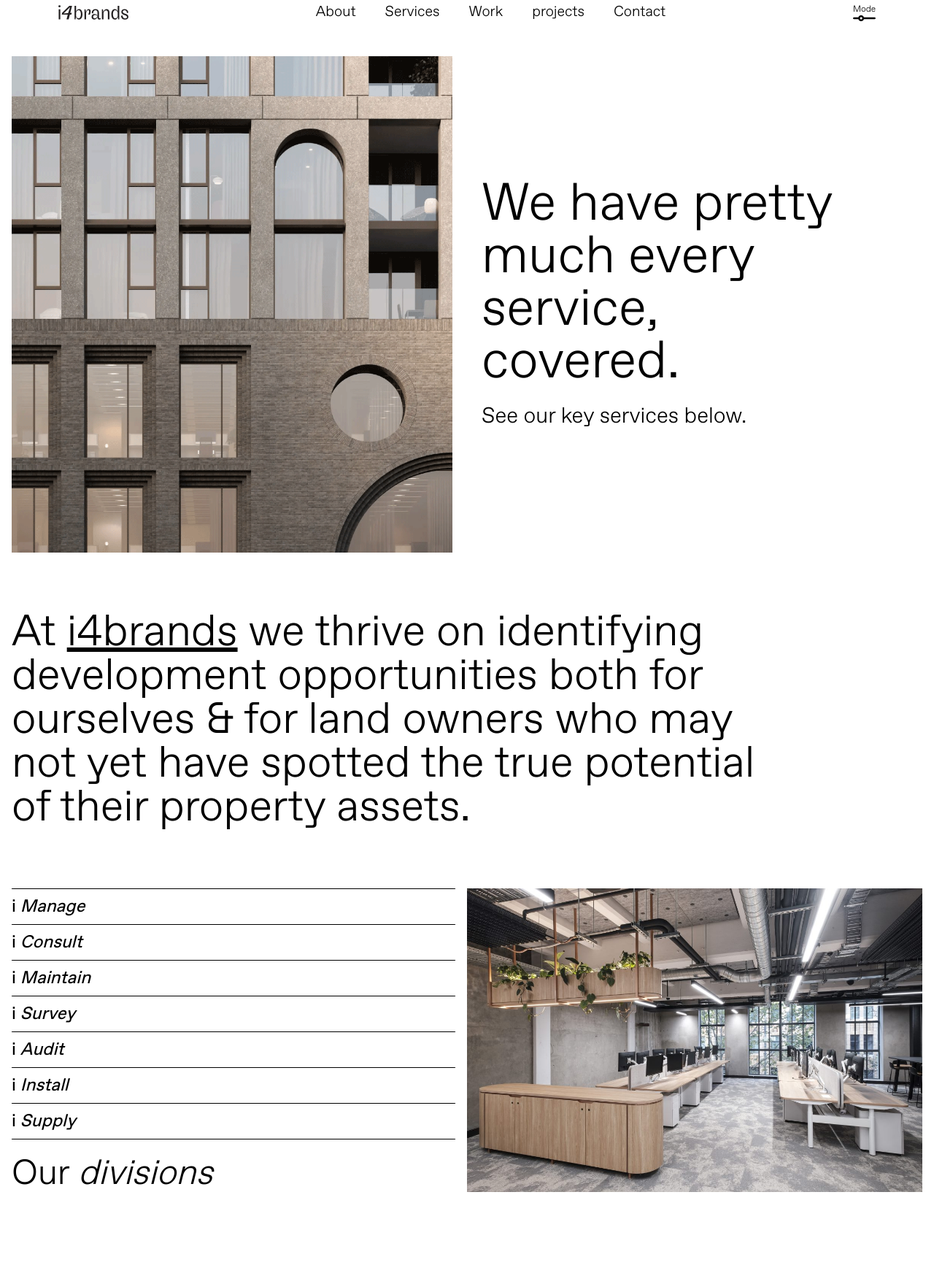
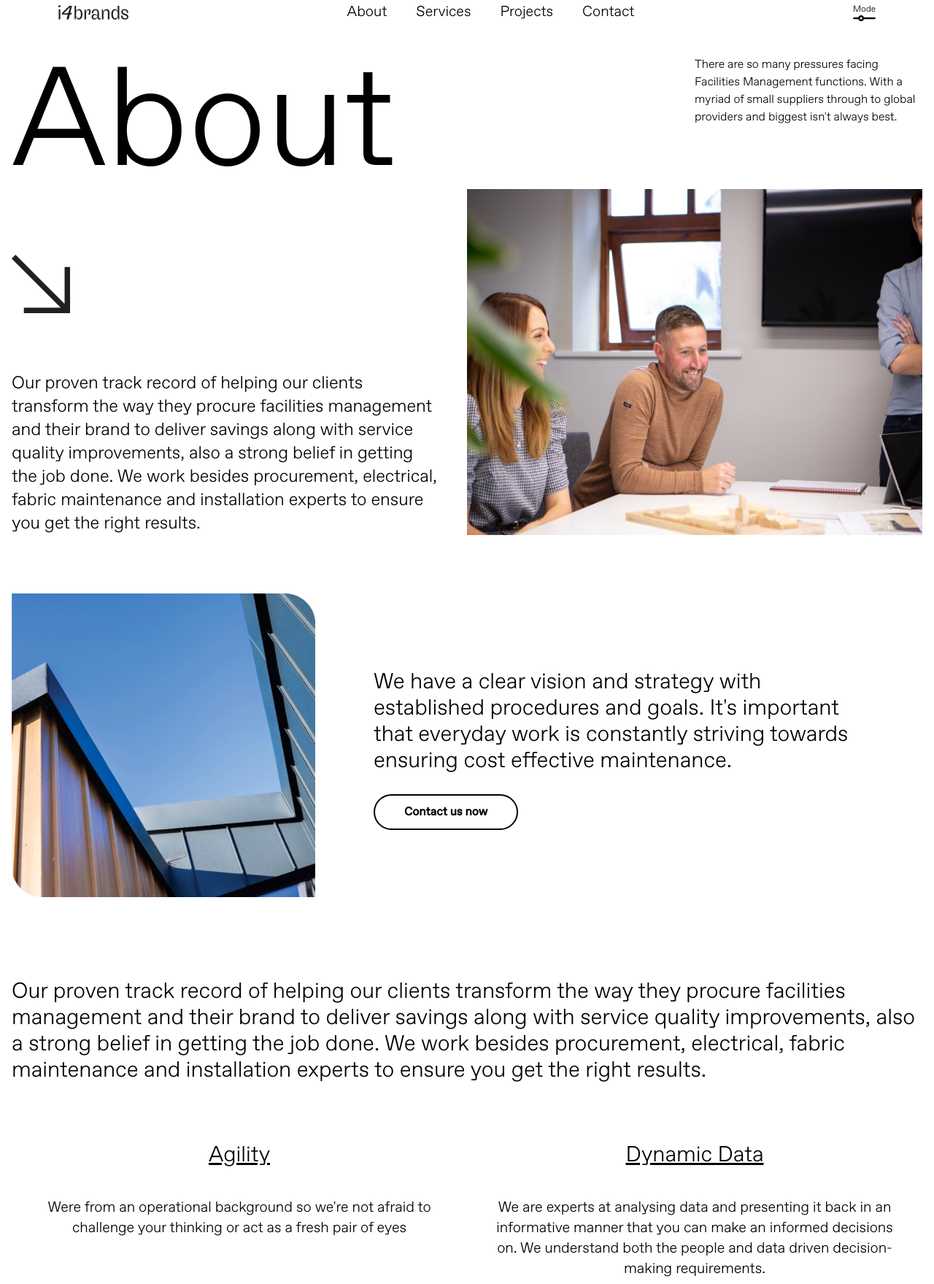
Before and after one commit to NiallColman49/i4brands, a website: page about.html in a window 1280 px wide. Shown: the part 43-1802 px from the top of the page at 73% size. Drawn offline with Linux system fonts and the light colour scheme.

Commit message:
*git hanging on commit - new changes for all site*

```diff
--- a/about.html
+++ b/about.html
@@ -28,8 +28,9 @@
                     <li>
                         <a href="./services.html">Services</a>
                     </li>
-                    <li>Work</li>
-                    <li>projects</li>
+                    <li>
+                        <a href="./projects.html">Projects</a>
+                    </li>
                     <li>
                         <a href="./contact.html">Contact</a>
                     </li>
@@ -61,8 +62,9 @@
                     <li>
                         <a href="./services.html">Services</a>
                     </li>
-                    <li>Work</li>
-                    <li>projects</li>
+                    <li>
+                        <a href="./projects.html">Projects</a>
+                    </li>
                     <li>
                         <a href="./contact.html">Contact</a>
                     </li>
@@ -99,133 +101,98 @@
             </div>
         </section>
 
-        <section class="services-hero mx-auto px-4">
-            <div class="w-full flex items-center flex-wrap">
-                <div class="w-full bg-cover lg:pr-5 md:w-1/2">
+        <section class="about-hero mx-auto px-4">
+            <div class="w-full flex flex-wrap">
+                <div class="w-full lg:w-1/2">
+                    <h2 class="font-light text-7xl sm:text-80">About</h2>
                     <img
-                        src="./public/images/services-1.png"
-                        alt="services image"
-                        class="w-full"
+                        src="./public/images/down-right.svg"
+                        alt="down arrow"
+                        class="w-20 mt-10 sm:mt-20"
                     />
+                    <p class="mt-20 font-light lg:pr-10 text-2xl pb-10 lg:pb-0">
+                        Our proven track record of helping our clients transform
+                        the way they procure facilities management and their
+                        brand to deliver savings along with service quality
+                        improvements, also a strong belief in getting the job
+                        done. We work besides procurement, electrical, fabric
+                        maintenance and installation experts to ensure you get
+                        the right results.
+                    </p>
                 </div>
-                <div class="w-full md:pl-5 md:pr-20 md:w-1/2">
-                    <h2 class="font-light pt-20 lg:pt-0 text-5xl lg:text-7xl">
-                        We have pretty much every service, covered.
-                    </h2>
-                    <h3 class="hidden md:block text-3xl font-light mt-5">
-                        See our key services below.
-                    </h3>
-                </div>
-            </div>
-        </section>
-
-        <section class="services-para px-4 mt-10 md:mt-20 w-full md:w-5/6">
-            <div class="w-full flex items-center flex-wrap">
-                <h2 class="font-light md:pt-20 lg:pt-0 text-3xl sm:text-6xl">
-                    At <span class="underline">i4brands</span> we thrive on
-                    identifying development opportunities both for ourselves &
-                    for land owners who may not yet have spotted the true
-                    potential of their property assets.
-                </h2>
-            </div>
-        </section>
-
-        <section class="services-accordion mx-auto px-4 mt-10 md:mt-20">
-            <div class="w-full flex flex-wrap">
-                <div class="w-full flex flex-col justify-between lg:w-1/2">
-                    <div class="accordion pr-4 align-self-start w-full">
-                        <div class="border-t border-black">
-                            <h3 class="text-2xl py-2">
-                                i <span class="italic">Manage</span>
-                            </h3>
-                        </div>
-                        <div class="border-t border-black">
-                            <h3 class="text-2xl py-2">
-                                i <span class="italic">Consult</span>
-                            </h3>
-                        </div>
-                        <div class="border-t border-black">
-                            <h3 class="text-2xl py-2">
-                                i <span class="italic">Maintain</span>
-                            </h3>
-                        </div>
-                        <div class="border-t border-black">
-                            <h3 class="text-2xl py-2">
-                                i <span class="italic">Survey</span>
-                            </h3>
-                        </div>
-                        <div class="border-t border-black">
-                            <h3 class="text-2xl py-2">
-                                i <span class="italic">Audit</span>
-                            </h3>
-                        </div>
-                        <div class="border-t border-black">
-                            <h3 class="text-2xl py-2">
-                                i <span class="italic">Install</span>
-                            </h3>
-                        </div>
-                        <div class="border-t border-b border-black">
-                            <h3 class="text-2xl py-2">
-                                i <span class="italic">Supply</span>
-                            </h3>
-                        </div>
-                    </div>
-
-                    <div
-                        class="divisions pt-10 md:pt-0 font-light align-self-end text-3xl lg:text-5xl"
-                    >
-                        Our <span class="italic">divisions</span>
-                    </div>
-                </div>
-
-                <div class="w-full bg-cover pt-10 md:pt-0 lg:w-1/2">
+                <div class="w-full flex justify-end flex-wrap lg:w-1/2">
+                    <p class="hidden lg:block font-light w-1/2 pb-10">
+                        There are so many pressures facing Facilities Management
+                        functions. With a myriad of small suppliers through to
+                        global providers and biggest isn't always best.
+                    </p>
                     <img
-                        src="./public/images/images.jpeg"
-                        alt="services image"
-                        class="w-full"
+                        src="./public/images/about-team.avif"
+                        alt="about team"
                     />
                 </div>
             </div>
         </section>
 
-        <section class="services-studies mx-auto px-4 mt-10 md:mt-32 w-full">
-            <div class="flex flex-wrap border border-black">
-                <div
-                    class="w-full md:border-r border-black p-4 pt-5 pb-8 md:p-6 xl:p-5 block group md:w-1/3"
-                >
-                    <div class="w-full h-52 lg:h-72 overflow-hidden">
-                        <img src="./public/images/sector-1.jpg" alt="" />
-                    </div>
-                    <h3 class="text-3xl mt-5 font-light">Malborough Street</h3>
-                    <span class="text-sm italic block"
-                        >Construction Management</span
+        <section class="about-section mx-auto px-4 mt-10 lg:mt-20">
+            <div class="w-full flex flex-wrap items-center">
+                <img
+                    class="w-full md:w-1/3 order-2 pt-20 lg:pt-0 lg:order-1"
+                    src="./public/images/about-us-imagery.png"
+                    alt="about us image 1"
+                />
+                <div class="w-full md:w-2/3 px-0 lg:px-20 order-1 lg:order-2">
+                    <h3 class="font-light text-3xl pb-10">
+                        We have a clear vision and strategy with established
+                        procedures and goals. It's important that everyday work
+                        is constantly striving towards ensuring cost effective
+                        maintenance.
+                    </h3>
+                    <a
+                        class="font-bold border-2 border-black rounded-full py-3 px-10 hover:bg-black hover:text-white"
+                        href="/"
                     >
-                    <span class="text-sm block">2021</span>
-                </div>
-                <div
-                    class="w-full md:border-r border-black p-4 pt-5 pb-8 md:p-6 xl:p-5 block group md:w-1/3"
-                >
-                    <div class="w-full h-52 lg:h-72 overflow-hidden">
-                        <img src="./public/images/sector-2.jpg" alt="" />
-                    </div>
-                    <h3 class="text-3xl mt-5 font-light">Ducks Gate</h3>
-                    <span class="text-sm italic block">Project Management</span>
-                    <span class="text-sm block">2022</span>
-                </div>
-                <div
-                    class="w-full p-4 pt-5 pb-8 md:p-6 xl:p-5 block group md:w-1/3"
-                >
-                    <div class="w-full h-52 lg:h-72 overflow-hidden">
-                        <img src="./public/images/sector-3.jpg" alt="" />
-                    </div>
-                    <h3 class="text-3xl mt-5 font-light">Kingpower Stadium</h3>
-                    <span class="text-sm italic block">Groundworks</span>
-                    <span class="text-sm block">2022</span>
+                        Contact us now
+                    </a>
                 </div>
             </div>
         </section>
 
-        <section class="services-contact px-4 mt-14 pb-10 md:mt-28 w-full">
+        <section class="about-info mx-auto px-4 mt-20 lg:mt-28">
+            <div class="w-full flex flex-wrap">
+                <p class="w-full font-light text-3xl">
+                    Our proven track record of helping our clients transform the
+                    way they procure facilities management and their brand to
+                    deliver savings along with service quality improvements,
+                    also a strong belief in getting the job done. We work
+                    besides procurement, electrical, fabric maintenance and
+                    installation experts to ensure you get the right results.
+                </p>
+                <div class="flex flex-wrap mt-20 justify-center">
+                    <div class="w-full md:w-1/2 text-center">
+                        <h3 class="text-3xl underline font-light">Agility</h3>
+                        <p class="mt-10 text-xl font-light px-0 md:px-10">
+                            Were from an operational background so we're not
+                            afraid to challenge your thinking or act as a fresh
+                            pair of eyes
+                        </p>
+                    </div>
+                    <div class="w-full md:w-1/2 text-center">
+                        <h3 class="font-light underline text-3xl mt-10 md:mt-0">
+                            Dynamic Data
+                        </h3>
+                        <p class="mt-10 text-xl font-light px-0 md:px-10">
+                            We are experts at analysing data and presenting it
+                            back in an informative manner that you can make an
+                            informed decisions on. We understand both the people
+                            and data driven decision-making requirements.
+                        </p>
+                    </div>
+                </div>
+            </div>
+        </section>
+
+        <section class="about-contact px-4 mt-20 pb-10 md:mt-28 w-full">
             <div class="w-full md:w-3/5 flex flex-wrap justify-center mx-auto">
                 <h2
                     class="font-light underline text-center md:pt-10 lg:pt-0 text-3xl sm:text-6xl"
```
Also changed, not shown: contact.html (+12 -6 lines), index.html (+14 -13 lines), projects.html (+12 -6 lines), services.html (+6 -4 lines), tailwind.config.js (+13 -10 lines), dist/output.css, public/images/about-team.avif (added), public/images/about-us-imagery.png (added), 2 other files.
